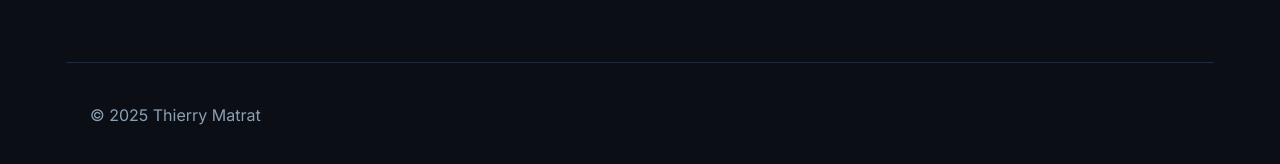
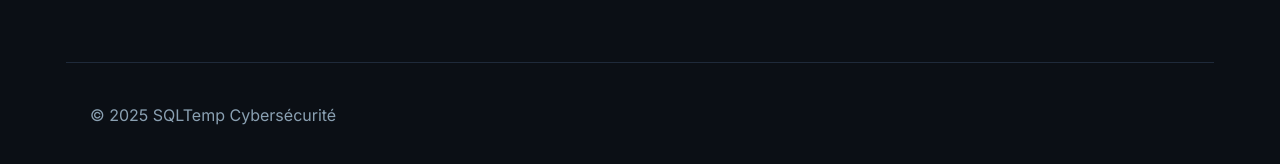
Before and after one commit to sqltemp/portfolio, a Jekyll site: the page built from index.md, in a window 1280 px wide and 900 px high, scrolled down 1523 px. Shown: the part 731-895 px from the top of the window. Built offline with Jekyll 4.4.1, drawn with Linux system fonts in a browser that asks for light colours; our own code applies the rules of GitHub Pages for plain Markdown files.

Commit message:
Update _config.yml

```diff
--- a/_config.yml
+++ b/_config.yml
@@ -2,7 +2,7 @@ title: "Portfolio SQLTemp Cybersécurité"
 description: "Projets, analyses, CTFs et notes de cours"
 url: "https://sqltemp.github.io/portfolio"  # set to https://<username>.github.io/<repo> when ready
 baseurl: "/portfolio"  # set if using a project site, e.g., /portfolio
-author: Thierry Matrat
+author: SQLTemp Cybersécurité
 markdown: kramdown
 highlighter: rouge
 permalink: /:categories/:title/
```
